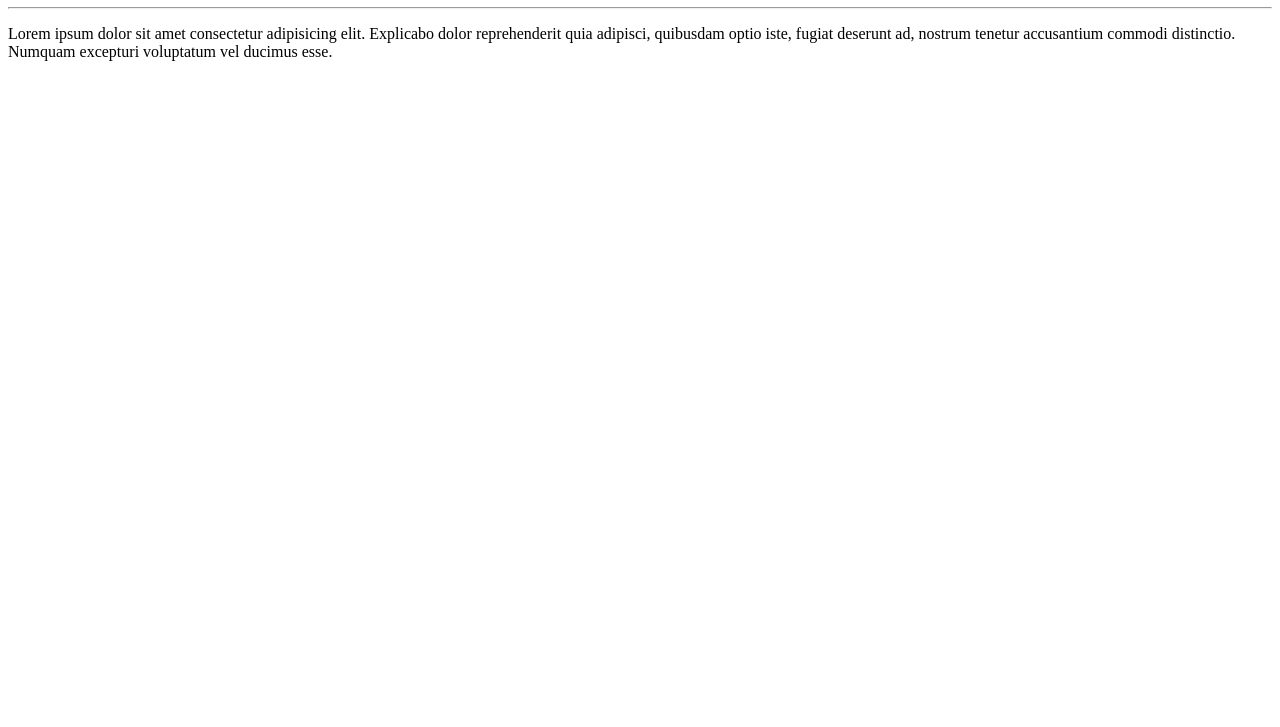
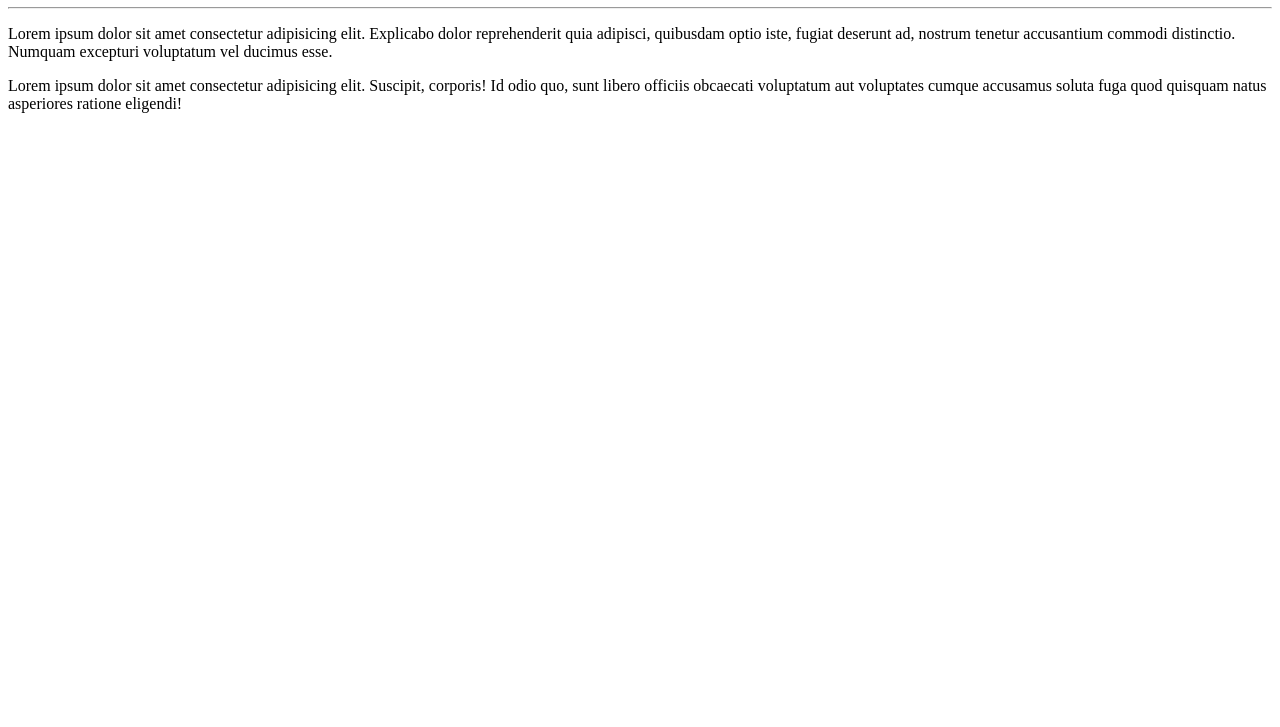
Before and after one commit to kevinps07/Ola-Mundo, a plain HTML site: page src/index.html in a window 1280 px wide. Shown: the part 73-800 px from the top of the page. Drawn offline with Linux system fonts and the light colour scheme.

Commit message:
adicionei um parágrafo

```diff
--- a/src/index.html
+++ b/src/index.html
@@ -10,5 +10,8 @@
     <h1>Olá, Mundo!</h1>
     <hr>
     <p>Lorem ipsum dolor sit amet consectetur adipisicing elit. Explicabo dolor reprehenderit quia adipisci, quibusdam optio iste, fugiat deserunt ad, nostrum tenetur accusantium commodi distinctio. Numquam excepturi voluptatum vel ducimus esse.</p>
+
+    <p>Lorem ipsum dolor sit amet consectetur adipisicing elit. Suscipit, corporis! Id odio quo, sunt libero officiis obcaecati voluptatum aut voluptates cumque accusamus soluta fuga quod quisquam natus asperiores ratione eligendi!</p>
+
 </body>
 </html>
```
